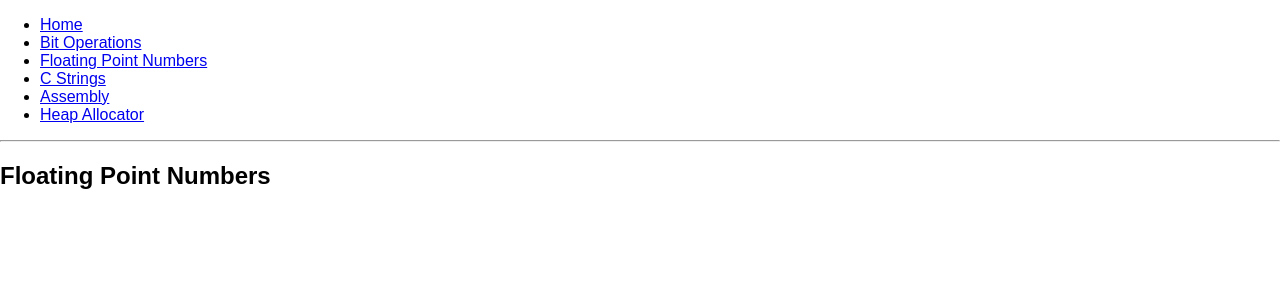
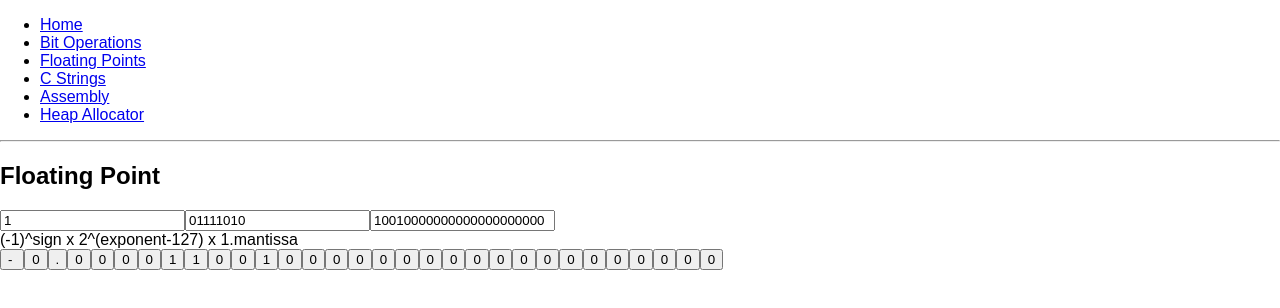
Before and after one commit to mdrach/cs107-apps, a React (Create React App) app: page /floating_point in a window 1280 px wide. Shown: the top 308 px of the page. Built offline with nearby package versions, Linux system fonts and the light colour scheme.

Commit message:
Basic floating point app

```diff
--- a/src/App.js
+++ b/src/App.js
@@ -2,6 +2,7 @@ import React from "react";
 import { BrowserRouter as Router, Route, Link } from "react-router-dom";
 
 import BitOperations from "./apps/bit_operations.js";
+import FloatingPoint from "./apps/floating_point.js";
 
 const BasicExample = () => (
   <Router>
@@ -14,7 +15,7 @@ const BasicExample = () => (
           <Link to="/bit_operations">Bit Operations</Link>
         </li>
         <li>
-          <Link to="/floating_point">Floating Point Numbers</Link>
+          <Link to="/floating_point">Floating Points</Link>
         </li>
         <li>
           <Link to="/c_strings">C Strings</Link>
@@ -31,7 +32,7 @@ const BasicExample = () => (
 
       <Route exact path="/" component={Home} />
       <Route path="/bit_operations" component={BitOperations} />
-      <Route path="/floating_point" component={FloatingPointNumbers} />
+      <Route path="/floating_point" component={FloatingPoint} />
       <Route path="/c_strings" component={CStrings} />
       <Route path="/assembly" component={Assembly} />
       <Route path="/heap_allocator" component={HeapAllocator} />
@@ -42,12 +43,6 @@ const BasicExample = () => (
 const Home = () => (
   <div>
     <h2>Welcome to CS107 Apps, a page with helpful visualizations for CS107 students</h2>
-  </div>
-);
-
-const FloatingPointNumbers = () => (
-  <div>
-    <h2>Floating Point Numbers</h2>
   </div>
 );
 
--- a/src/apps/bit_operations.js
+++ b/src/apps/bit_operations.js
@@ -80,5 +80,4 @@ class BitOperations extends React.Component {
 }
 
 
-
 export default BitOperations;
--- /dev/null
+++ b/src/apps/floating_point.js
@@ -0,0 +1,118 @@
+import React from "react";
+
+class FloatingPoint extends React.Component {
+  constructor(props) {
+    super(props);
+    this.state = {
+      sign: 1,
+      exp: -5 + 127,
+      mantissa: 0b10010000000000000000000
+    };
+  }
+
+  // 0-padded binary exponent representation
+  getExp = () => {
+    let val = this.state.exp.toString(2);
+    return "00000000".substr(val.length) + val;
+  }
+
+  // 0-padded binary mantissa representation
+  getMantissa = () => {
+    let val = this.state.mantissa.toString(2);
+    let val2= "00000000000000000000000".substr(val.length) + val;
+    return val2;
+  }
+
+  getFloatInBinary = () => {
+    let val = "1" + this.getMantissa();
+    let toShift = this.state.exp - 127;
+    if (toShift >= 23) {
+      let trailingZeros = toShift - (val.length - 1);
+      val = val + "0".repeat(trailingZeros) + ".0";
+    } else if (toShift <= -1) {
+      let leadingZeros = Math.max(Math.abs(toShift + 1), 0);
+      val = "0." + "0".repeat(leadingZeros) + val;
+    } else {
+      val = val.substr(0, toShift + 1) + "." + val.substr(toShift + 1);
+    }
+    return val;
+  }
+
+  // TODO allow adding 0s at beginning and end of number
+  generateInteractiveView = () => {
+    let binaryFloat = this.getFloatInBinary();
+    let passedDecimal = false;
+
+
+    let mapper = (ch, ix) => {
+      let name = (this.state.exp < 0) ?
+        this.state.exp + ix :
+        127 + ix;
+      if (passedDecimal)
+        name = name - 1;
+      if (ch === ".") {
+        passedDecimal = true;
+        name = "decimal";
+      }
+      return (
+        <button key={name} name={name} onClick={this.handleDecimalClick}>
+          {ch}
+        </button>
+      );
+    }
+
+    let sign = (
+      <button key="sign" name="sign" onClick={() => this.setState({sign: this.state.sign ^ 1})}>
+        <span>{this.state.sign === 1 ? "-" : ""}&nbsp;</span>
+      </button>
+    );
+
+    return (
+      <div>
+        {sign}
+        {binaryFloat.split("").map(mapper)}
+      </div>
+    );
+  }
+
+  handleDecimalClick = (e) => {
+    let newExp = parseInt(e.target.name, 10);
+    if (!Number.isInteger(newExp)) return;
+    this.setState({exp: newExp});
+  }
+
+  // TODO limit inputs to binary
+  render() {
+    return (
+      <div>
+        <h2>Floating Point</h2>
+        <div>
+          <input
+            type="text"
+            value={this.state.sign}
+            onChange={(e) => this.setState({sign: parseInt(e.target.value, 2)})}
+          />
+          <input
+            type="text"
+            value={this.getExp()}
+            onChange={(e) => this.setState({exp: parseInt(e.target.value, 2)})}
+          />
+          <input
+            type="text"
+            value={this.getMantissa()}
+            onChange={(e) => this.setState({mantissa: parseInt(e.target.value, 2)})}
+          />
+        </div>
+        <div>
+          (-1)^sign x 2^(exponent-127) x 1.mantissa
+        </div>
+        <div>
+          {this.generateInteractiveView()}
+        </div>
+      </div>
+    );
+  }
+}
+
+
+export default FloatingPoint;
```
Also changed, not shown: 1 other file (tests, documents, lock files or other folders).
